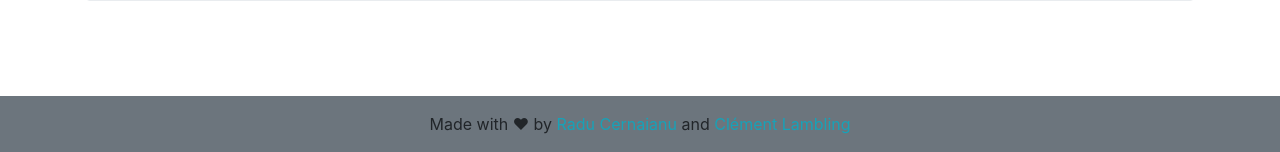
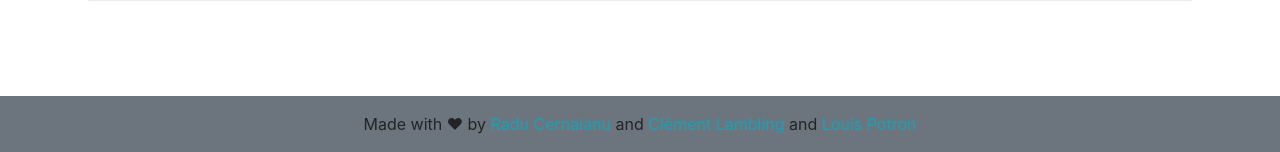
Before and after one commit to Ricainz/Final-Project-DataEngineering, a Flask app: page / in a window 1280 px wide. Shown: the part 648-800 px from the top of the page. Run offline with Flask 2, Linux system fonts and the light colour scheme; parts of the project's set-up code (start-up, migrations or seed data) failed here and were passed over; some libraries are stand-ins or nearby versions.

Commit message:
Update base.html

```diff
--- a/templates/base.html
+++ b/templates/base.html
@@ -98,6 +98,8 @@
         <a class="text-info" href="https://github.com/RCern">Radu Cernaianu</a>
         and
         <a class="text-info" href="https://github.com/Ricainz">Clément Lambling</a>
+        and
+        <a class="text-info" href="https://github.com/Llouis5">Louis Potron</a>
       </div>
       <!-- Copyright -->
 
```
